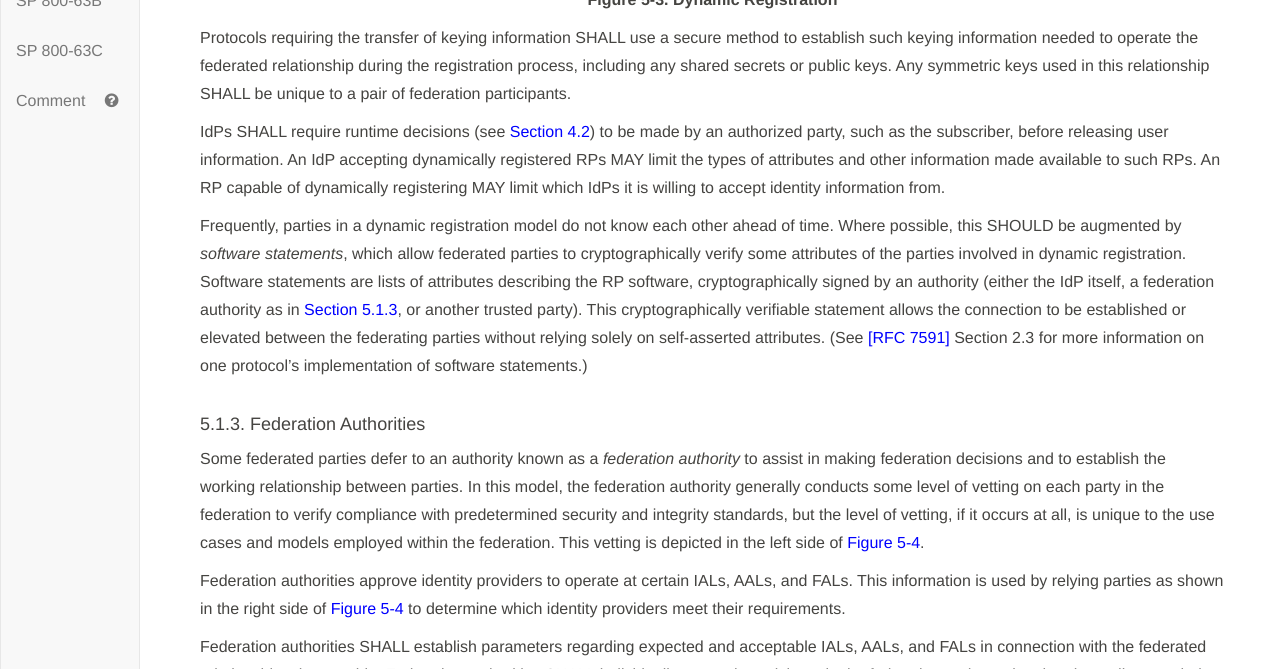
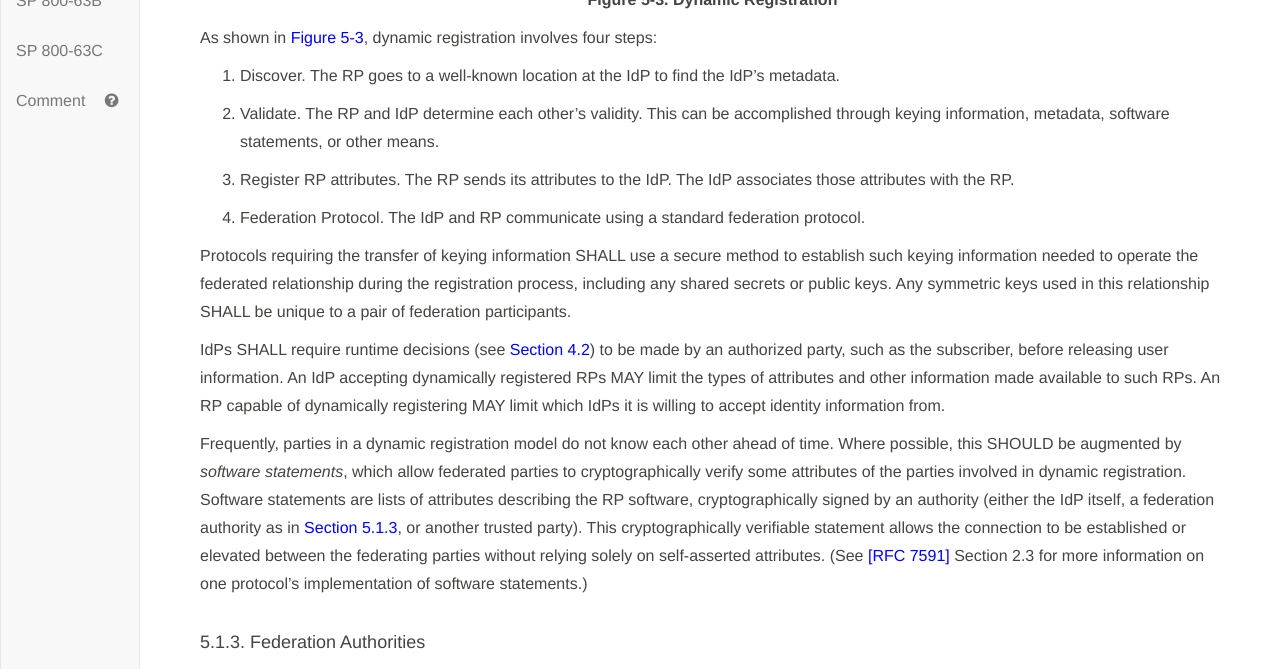
Before and after one commit to usnistgov/800-63-3, a Jekyll site: the page built from sp800-63c/sec5_federation.md, in a window 1280 px wide and 900 px high, scrolled down 1705 px, cut to the strip 231-900 px from the top of the window. Built offline with Jekyll 4.4.1, drawn with Linux system fonts in a browser that asks for light colours; our own code applies the rules of GitHub Pages for plain Markdown files.

Commit message:
Added text to describe dynamic registration graphic

```diff
--- a/sp800-63c/sec5_federation.md
+++ b/sp800-63c/sec5_federation.md
@@ -56,6 +56,16 @@ In the dynamic registration model of federation, it is possible for relationship
 **Figure 5-3. Dynamic Registration**
 
 </div>
+
+As shown in [Figure 5-3](#63cSec5-Figure3), dynamic registration involves four steps:
+
+1. Discover. The RP goes to a well-known location at the IdP to find the IdP's metadata.
+
+2. Validate. The RP and IdP determine each other's validity. This can be accomplished through keying information, metadata, software statements, or other means.
+
+3. Register RP attributes. The RP sends its attributes to the IdP. The IdP associates those attributes with the RP.
+
+4. Federation Protocol. The IdP and RP communicate using a standard federation protocol.
 
 Protocols requiring the transfer of keying information SHALL use a secure method to establish such keying information needed to operate the federated relationship during the registration process, including any shared secrets or public keys. Any symmetric keys used in this relationship SHALL be unique to a pair of federation participants.
 
```
